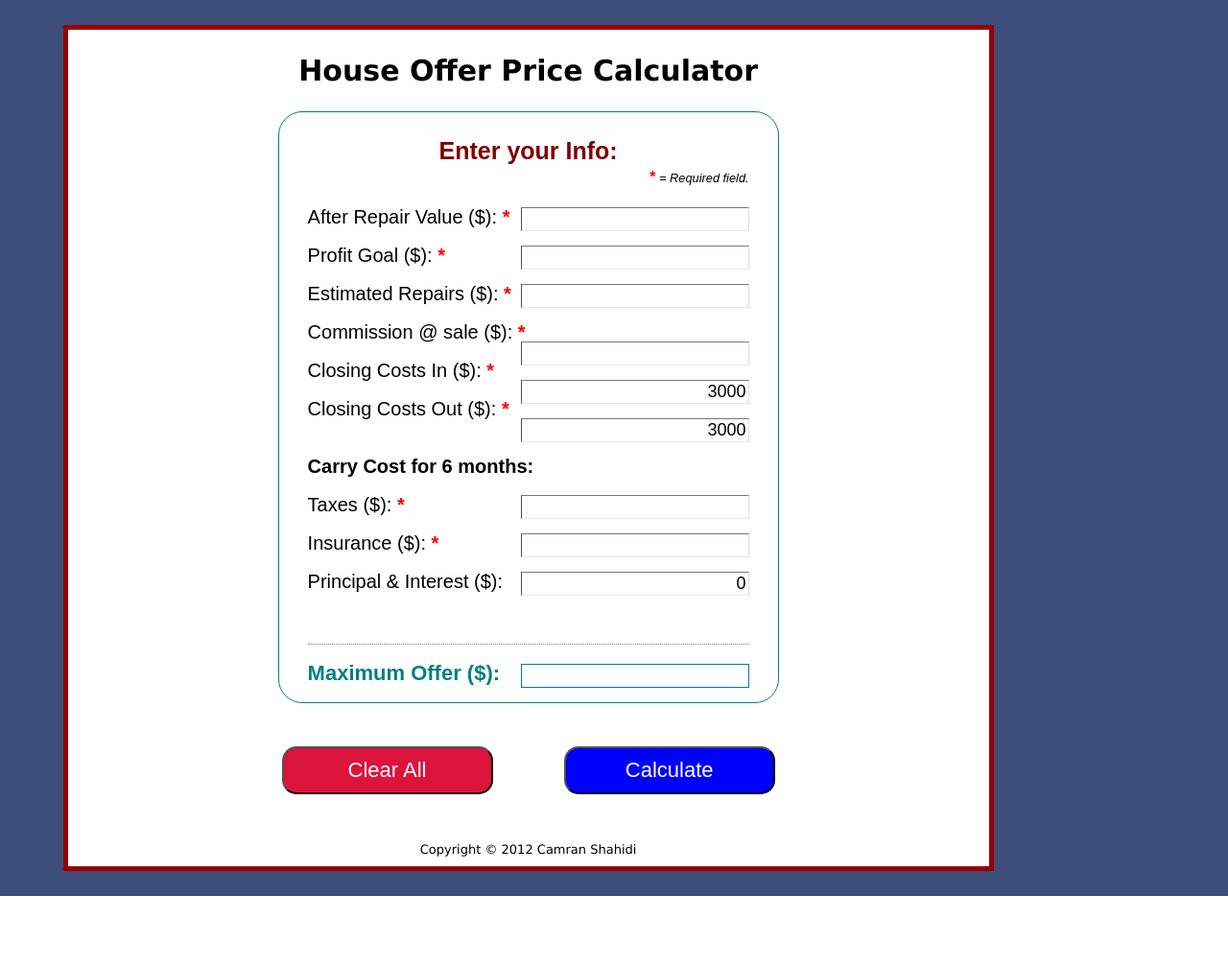
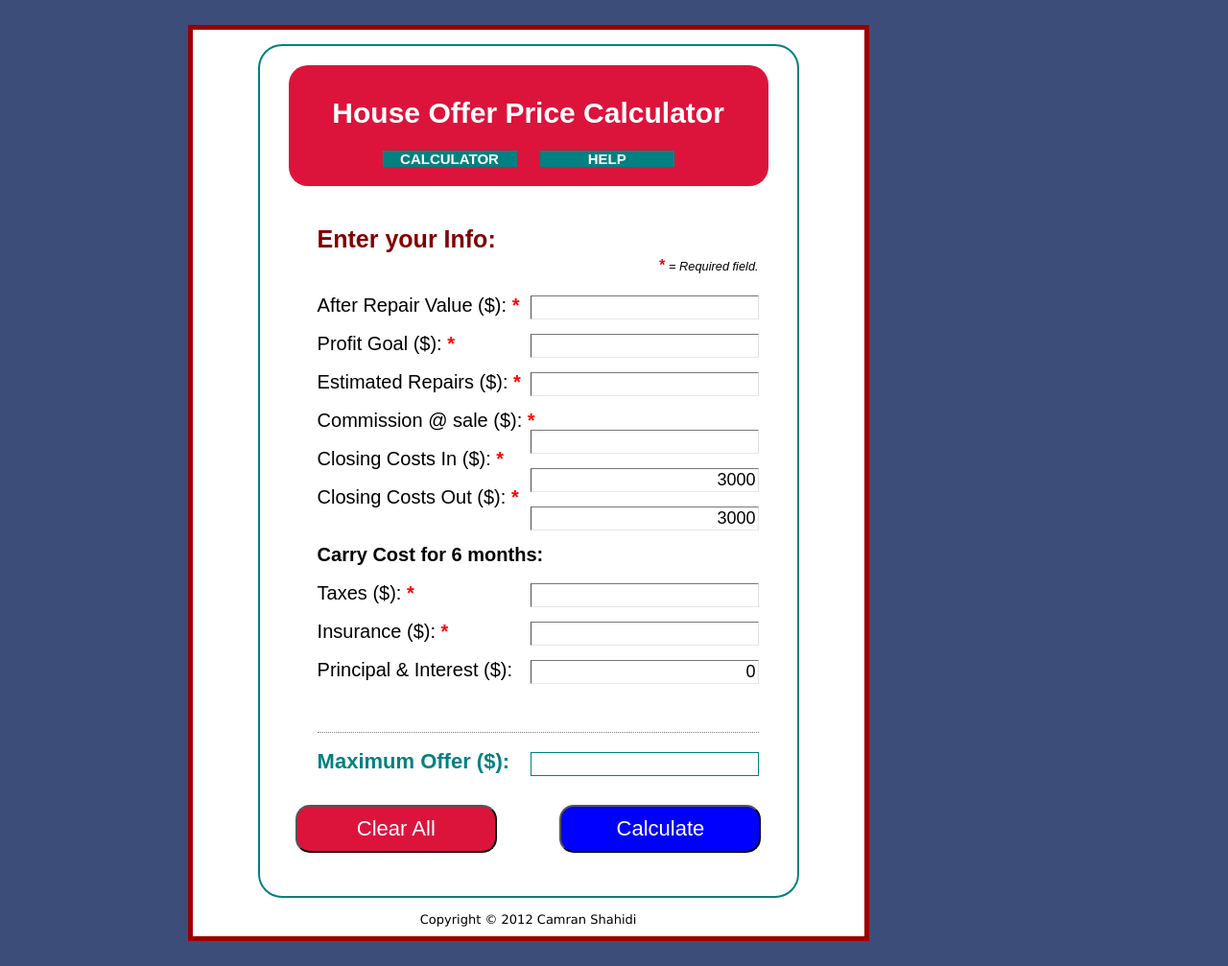
Before and after one commit to cshahidi/dwa, a PHP site: page /stuff/p3/offer_price_calculator.html in a window 1280 px wide. Shown: the whole page at 96% size. Before the commit the page ends 934 px from the top, so only its background shows below. Run offline with PHP 8.4, Linux system fonts and the light colour scheme; some libraries are stand-ins or nearby versions.

Commit message:
P3 - completed project

```diff
--- a/p3/css/offer_price_calculator.css
+++ b/p3/css/offer_price_calculator.css
@@ -7,7 +7,7 @@ body {
 	}
 
 #wrapper {
-	width:960px;      /* consider 425 px */
+	width:700px;      /* consider 960 px for final project */
 	margin:0px auto;
 	background-color:	#fff;
 	border:	thick solid #990000;
@@ -20,7 +20,7 @@ h1 {
 	margin-bottom:25px;
 }
 
-/* MINE */
+
 h2 {
 	font-weight: bold;
 	color: 	   	maroon;
@@ -28,43 +28,12 @@ h2 {
 	font-size:25px;
 	margin-top:10px;
 	margin-bottom: 8px;
-	text-align: center;
 }
 
 h3 {
 	margin-top:25px;
 	color: teal;
 }
-
-
-
-/* 	4 Texture Choices */
-.texture-choice {
-	width: 80px;
-	height:35px;
-	float: left;   		/* float to make them line up next to each other */
-	border:1px solid #eee;
-	margin-right: 5px;	/* so the color boxes are not sitting right next to each other */
-	cursor:pointer;		/* to make our elements clickable */
-}
-
-.texture-choice#choice-1 {
-	background-image: url("../images/texture_1.png");
-}
-
-.texture-choice#choice-2 {
-	background-image: url("../images/texture_2.png");
-}
-
-.texture-choice#choice-3 {
-	background-image: url("../images/texture_3.png");
-}
-
-.texture-choice#choice-4 {
-	background-image: url("../images/texture_4.png");
-}
-
-
 
 
 .error {
@@ -85,24 +54,28 @@ h3 {
 	margin-bottom: 10px;
 }
 
-/* styles specific to web page */
-#input-fields, #help_text{
+#main_content{
 	font-family:Arial, Helvetica, sans-serif;
 	font-size:20px;
 	text-align:left;
 	line-height:20px;
-
-	width:	460px;
-	margin:	20px auto;	/* center whole block */
-    /* float: 	right; */		/* Float right and then push back left using  margin */
+	width:	500px;
+	margin:	30px auto;	/* center whole block */
 	margin:	15px auto;
-	/* margin-left: 20% */
 	padding: 20px 30px 20px 30px;
-	border:	solid 1px teal;
+	border:	solid 2px teal;
 	border-radius:	25px;
 }
 
-#input-fields input, .totals input {
+/* styles specific to web page */
+#calculator, #help_text{
+	line-height:20px;
+	width:	460px;
+	margin:	15px auto;
+	padding: 20px 30px 20px 30px;
+}
+
+#calculator input, .totals input {
 	float: right;
 	text-align: right;  /* Right-adjust the entered numbers */
 	font-size: 18px;
@@ -145,12 +118,12 @@ input[type="text"], input[type="password"], textarea {
 
 #finalize-buttons {
 	text-align: center;
-	padding-bottom: 50px;
+	padding-bottom: 25px;
 }
 
 .button {
 	font-family: Arial;
-	width: 220px;
+	width: 210px;
 	height: 50px;
 	font-size:22px;
 	color: white;
@@ -160,20 +133,70 @@ input[type="text"], input[type="password"], textarea {
 
 
 #refresh-button {
-	margin-right: 35px;
+	margin-right: 30px;
 	background-color: #DC143C;
 }
 
 #calculate-button {
-	margin-left: 35px;
+	margin-left: 30px;
 	background-color: blue;
 
 }
 
-#help_text{
+#help-text{
 	font-family: Verdana, Arial, Helvetica, sans-serif;
 	font-size: 17px;
+	margin-top: 20px;
 }
+
+/* Navigation menu in header */
+#header {
+	background-color: #DC143C;
+	color: white;
+	font-size: 30px;
+	margin: auto;
+	border-radius: 20px;
+}
+
+#header h1 {
+  color:		#fff;	/* white */
+  padding:		40px 40px 10px 40px;
+  margin:		auto;
+}
+
+#nav-header {
+  padding: 3px 15px;
+  font-size: 15px;
+  font-weight: bold;
+  line-height: 20px;
+  text-transform: uppercase;
+  text-align: center;
+}
+
+#nav-header ul {
+	list-style: 		none;
+	padding: 			0;
+}
+
+#nav-header li {
+	display:inline;
+    background-color: teal;
+	margin: 0px 10px 0px 10px;
+}
+
+#nav-header li  a {
+  color: white;
+  display: inline-block;
+  text-decoration: none;
+  width:140px;
+}
+
+#nav-header li  a:hover {
+	background-color: white;
+	color: teal;
+	text-decoration: underline;
+}
+
 
 #footer {
 	clear:both;
--- a/p3/js/offer_price_calculator.js
+++ b/p3/js/offer_price_calculator.js
@@ -17,15 +17,17 @@ $(document).ready(function() {	//start doc ready
 	// Show calculator div and hide help div on page load
 	$("#help").hide();
 
-	// If "Help" button on top is clicked, hide calculator div and show help div
-	$("#help_button_header").click(function() {
+	// If "Help" link on top is clicked, hide calculator div and show help div
+	$("#help_link").click(function() {
 		$("#calculator").hide();
+		$("#finalize-buttons").hide();
 		$("#help").show();
 	});
 
-	// If "Calculator" button on top is clicked, show calculator div and hide help div
-	$("#calculator_button_header").click(function() {
+	// If "Calculator" link on top is clicked, show calculator div and hide help div
+	$("#calculator_link").click(function() {
 		$("#calculator").show();
+		$("#finalize-buttons").show();
 		$("#help").hide();
 	});
 
--- a/p3/offer_price_calculator.html
+++ b/p3/offer_price_calculator.html
@@ -16,12 +16,21 @@
 <body>
 	<div id='wrapper'>
 
+		<div id="main_content">      	<!-- main content -->
+
 			<!-- HEADING -->
+			<div id="header">
 				<h1>House Offer Price Calculator</h1>
+				<div id="nav-header">
+					<ul>
+					  <li><a href="#" id="calculator_link">Calculator</a></li>
+					  <li><a href="#" id="help_link">Help</a></li>
+					</ul>
+				</div>
+			</div>
 
-		<div id="calculator">      	<!-- main content -->
 
-			<div id= "input-fields">
+			<div id= "calculator">
 				<h2>Enter your Info:</h2>
 
 				<div class="fineprint">
@@ -46,8 +55,8 @@
 				<label for="closing-costs-out">Closing Costs Out ($): <span class="star" >*</span></label>
 				<input id= "closing-costs-out" type="text" maxlength="12" value="3000"/><br><br><br>
 
-				<!---------------------------------------------------------------------------->
-				<label for="carry-cost"><strong>Carry Cost for 6 months: </strong></label><br><br>
+				<!-- Carry Cost Section -->
+				<strong>Carry Cost for 6 months: </strong><br><br>
 
 				<label for="taxes">Taxes ($): <span class="star" >*</span></label>
 				<input id= "taxes" type="text" maxlength="12"/><br><br>
@@ -74,21 +83,19 @@
 					<input id ="maximum-offer" type="text" maxlength="14" readonly="readonly"/>
 				</div>
 
-			</div>   <!-- endiv input-fields -->
+			</div>   <!-- endiv calculator -->
 
 
 			<!-- Finalize Buttons -->
-			<br><br>
 			<div id="finalize-buttons">
 				<input type="submit" class="button" id="refresh-button" value="Clear All">
 				<input type="submit" class="button" id="calculate-button" value="Calculate">
 			</div>
 
-		</div>       <!-- endiv calculator (main) -->
 
-
+			<!-- Help Page -->
 			<div id="help">
-			<div id="help_text">
+				<div id="help-text">
 					<h2>Help on Using Calculator</h2>
 
 					<h3>Directions</h3>
@@ -107,9 +114,11 @@
 					   mortgage.  This value must then be multiplied by 6 to give a six month value to plug
 					   into the "Principal & Interest" field.
 					</p>
-			</div>   <!-- endiv help_text  -->
+				</div>   <!-- endiv help-text  -->
 
 			</div>  <!-- endiv help -->
+
+		</div>      <!-- endiv main_content -->
 
 		<!-- FOOTER -->
 		<div id="footer">Copyright &copy; 2012 Camran Shahidi</div>
```
Lines whose indentation alone changed are shown as unchanged.
